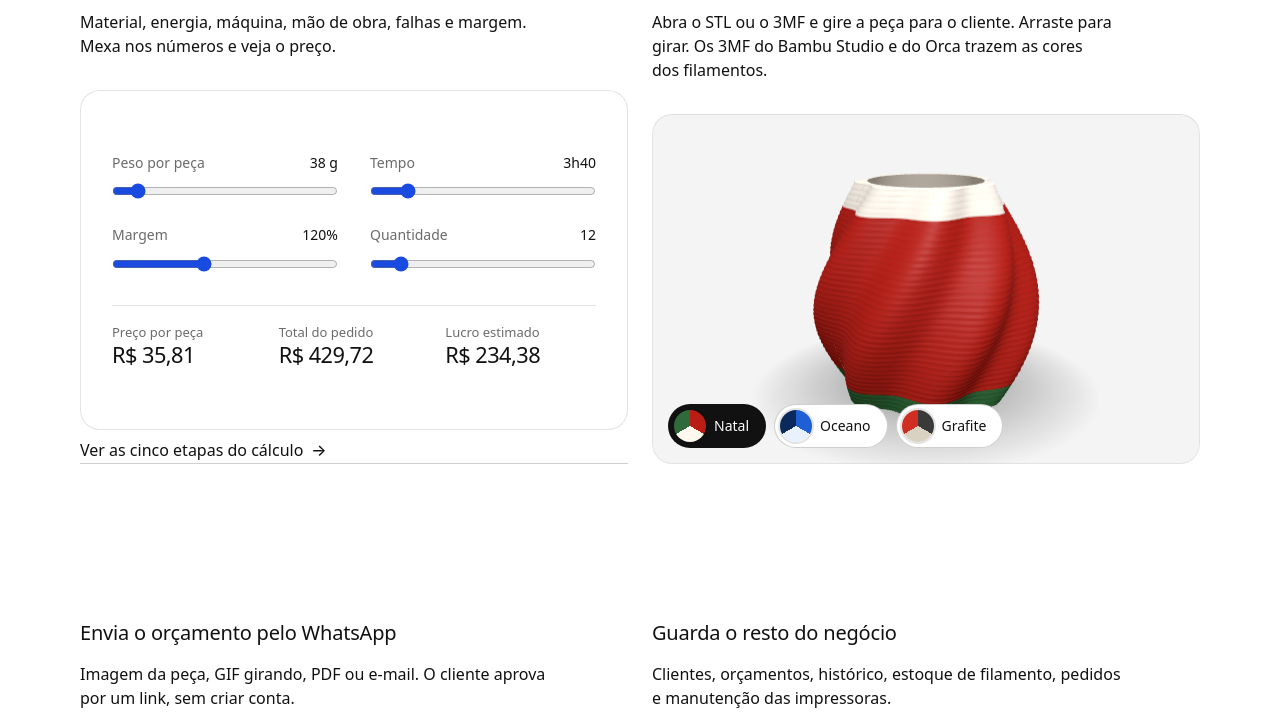
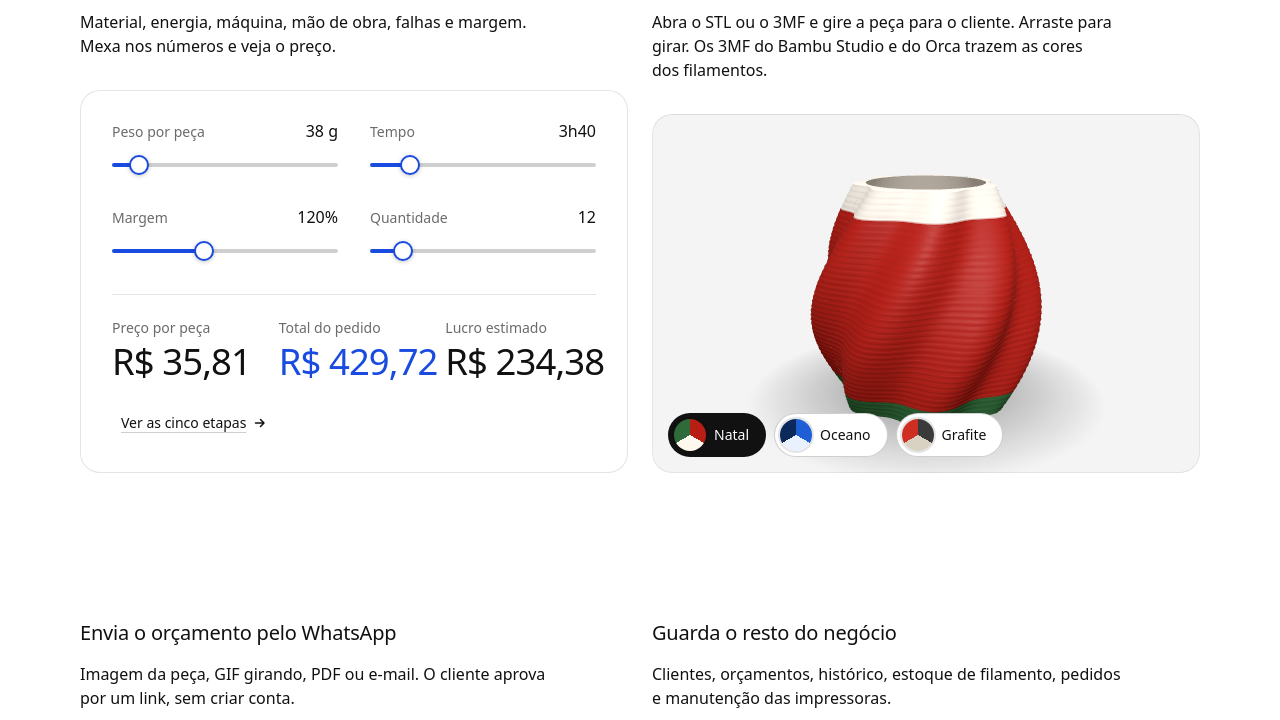
Before and after one commit to Inventta3D/Inventta3D.github.io, a website with bundled scripts: page site/index.html in a window 1280 px wide. Shown: the part 1900-2620 px from the top of the page. Built offline with nearby package versions, Linux system fonts and the light colour scheme.

Commit message:
Site: calculadora com a tipografia, controles e botão do sistema
Co-Authored-By: Claude Sonnet 5.5 <noreply@anthropic.com>

```diff
--- a/site/assets/site.css
+++ b/site/assets/site.css
@@ -31,17 +31,27 @@
 @media (min-width: 640px) and (max-width: 1023px) { #recursos .panel { --p-h: 360px; } }
 @media (max-width: 639px) { #recursos .panel { --p-h: 150px; } .close__word { font-size: clamp(48px, 15vw, 88px); } }
 
-/* calculadora (o mesmo cálculo do aplicativo) */
+/* calculadora: mesma tipografia, botões e controles do sistema */
 #recursos .panel.panel--calc { display: flex; flex-direction: column; justify-content: center; gap: var(--s-5); padding: var(--s-6); background: var(--bg); box-shadow: inset 0 0 0 1px var(--line); }
 .panel--calc::before, .panel--calc::after { display: none; }
-.calc { width: 100%; display: grid; grid-template-columns: 1fr 1fr; gap: var(--s-4) var(--s-6); }
-.campo label { display: flex; justify-content: space-between; gap: var(--s-3); font-size: 14px; color: var(--muted); margin-bottom: var(--s-2); }
-.campo output { color: var(--ink); font-weight: 500; font-variant-numeric: tabular-nums; }
-.campo input[type=range] { width: 100%; height: 20px; margin: 0; accent-color: var(--accent); }
-.calc__saida { width: 100%; display: grid; grid-template-columns: repeat(3, minmax(0, 1fr)); gap: var(--s-4); margin: 0; padding-top: var(--s-4); border-top: 1px solid var(--line); }
-.calc__saida dt { font-size: 13px; color: var(--muted); }
-.calc__saida dd { margin: 0; white-space: nowrap; font: var(--display-weight) clamp(19px, 1.7vw, 26px)/1.2 var(--font-display); letter-spacing: var(--display-tracking); font-variant-numeric: tabular-nums; }
-@media (max-width: 639px) { .panel--calc { padding: var(--s-4); gap: var(--s-3); } .calc { gap: var(--s-3) var(--s-4); } .calc__saida dd { font-size: 18px; } }
+.calc { width: 100%; display: grid; grid-template-columns: 1fr 1fr; gap: var(--s-5) var(--s-6); }
+.campo label { display: flex; justify-content: space-between; align-items: baseline; gap: var(--s-3); font: 400 var(--t-small)/1.3 var(--font-text); color: var(--muted); margin-bottom: var(--s-3); }
+.campo output { color: var(--ink); font: 500 var(--t-body)/1.2 var(--font-text); font-variant-numeric: tabular-nums; }
+.campo input[type=range] { -webkit-appearance: none; appearance: none; width: 100%; height: 24px; margin: 0; background: transparent; cursor: pointer; --p: 0%; }
+.campo input[type=range]::-webkit-slider-runnable-track { height: 4px; border-radius: 99px; background: linear-gradient(to right, var(--accent) var(--p), var(--line-strong) var(--p)); }
+.campo input[type=range]::-moz-range-track { height: 4px; border-radius: 99px; background: var(--line-strong); }
+.campo input[type=range]::-moz-range-progress { height: 4px; border-radius: 99px; background: var(--accent); }
+.campo input[type=range]::-webkit-slider-thumb { -webkit-appearance: none; width: 20px; height: 20px; margin-top: -8px; border-radius: 50%; background: var(--bg); border: 2px solid var(--accent); box-shadow: 0 1px 4px rgb(30 27 19 / .25); transition: transform var(--dur, .2s) var(--ease, ease); }
+.campo input[type=range]::-moz-range-thumb { width: 16px; height: 16px; border-radius: 50%; background: var(--bg); border: 2px solid var(--accent); }
+.campo input[type=range]:hover::-webkit-slider-thumb, .campo input[type=range]:active::-webkit-slider-thumb { transform: scale(1.12); }
+.campo input[type=range]:focus-visible { outline: 2px solid var(--accent); outline-offset: 4px; border-radius: 99px; }
+.calc__saida { width: 100%; display: grid; grid-template-columns: repeat(3, minmax(0, 1fr)); gap: var(--s-4); margin: 0; padding-top: var(--s-5); border-top: 1px solid var(--line); }
+.calc__saida dt { font: 400 var(--t-small)/1.3 var(--font-text); color: var(--muted); }
+.calc__saida dd { margin: var(--s-1) 0 0; white-space: nowrap; font: var(--display-weight) var(--t-stat)/1.1 var(--font-display); letter-spacing: var(--display-tracking); font-variant-numeric: tabular-nums; }
+.calc__saida > div:nth-child(2) dd { color: var(--accent); }
+.calc__ver { align-self: flex-start; }
+@media (max-width: 1279px) { #recursos .panel.panel--calc { padding: var(--s-4) var(--s-5); gap: var(--s-3); } .calc { gap: var(--s-3) var(--s-5); } .calc__saida { padding-top: var(--s-3); } .calc__saida dd { font-size: 22px; } .campo label { margin-bottom: var(--s-2); } }
+@media (max-width: 639px) { #recursos .panel.panel--calc { padding: var(--s-4); } .calc { gap: var(--s-3) var(--s-4); } .calc__saida dd { font-size: 17px; } .calc__ver { display: none; } }
 
 /* as cinco etapas: a barra real do aplicativo e, embaixo, uma coluna por etapa */
 .passos { display: grid; align-content: start; gap: var(--s-6); margin-top: var(--s-7); }
--- a/site/index.html
+++ b/site/index.html
@@ -160,8 +160,8 @@
                 <div><dt>Lucro estimado</dt><dd id="r-lucro">R$ 0,00</dd></div>
               </dl>
               <p class="sr-only" id="calc-fala" role="status"></p>
+              <a class="btn btn--secondary btn--sm calc__ver" href="#como">Ver as cinco etapas</a>
             </div>
-            <a class="link" href="#como">Ver as cinco etapas do cálculo</a>
           </article>
           <article class="card card--row card--open span-6">
             <h3>Mostra a peça em 3D colorido</h3>
```
